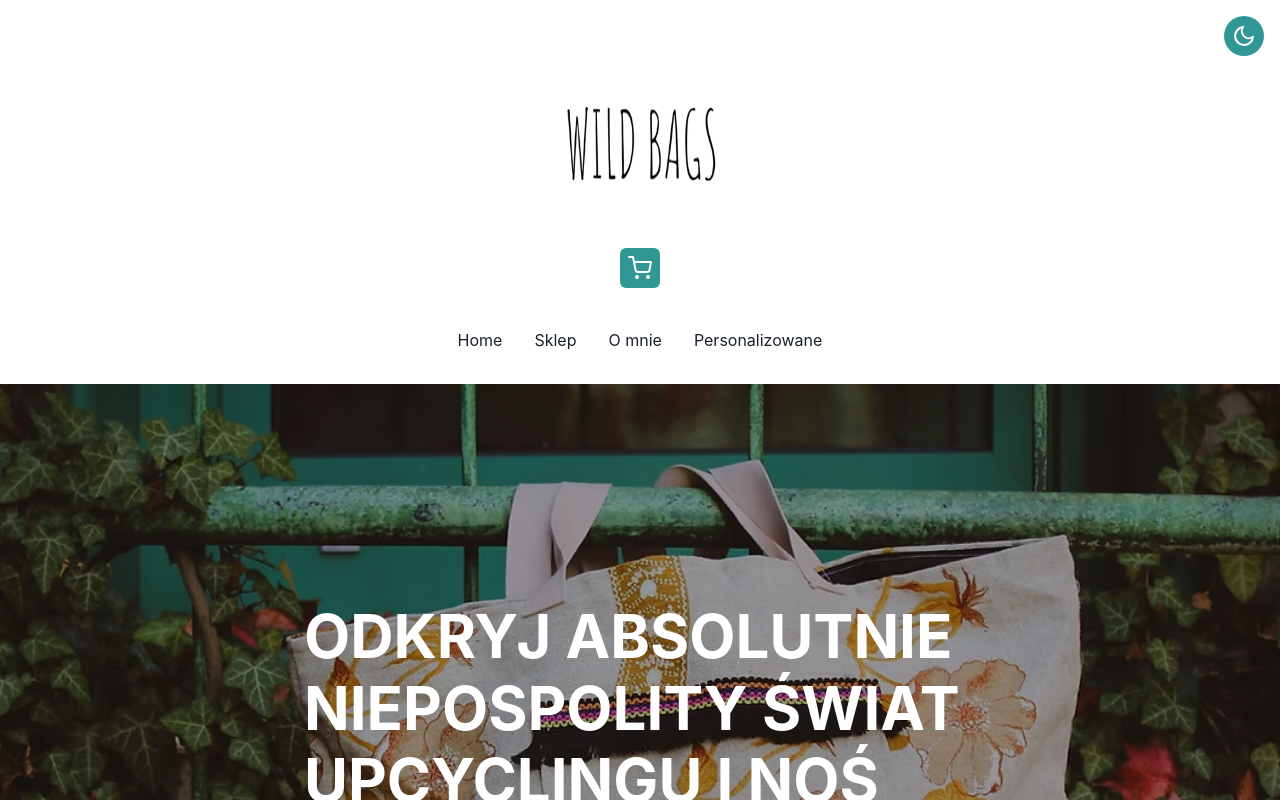
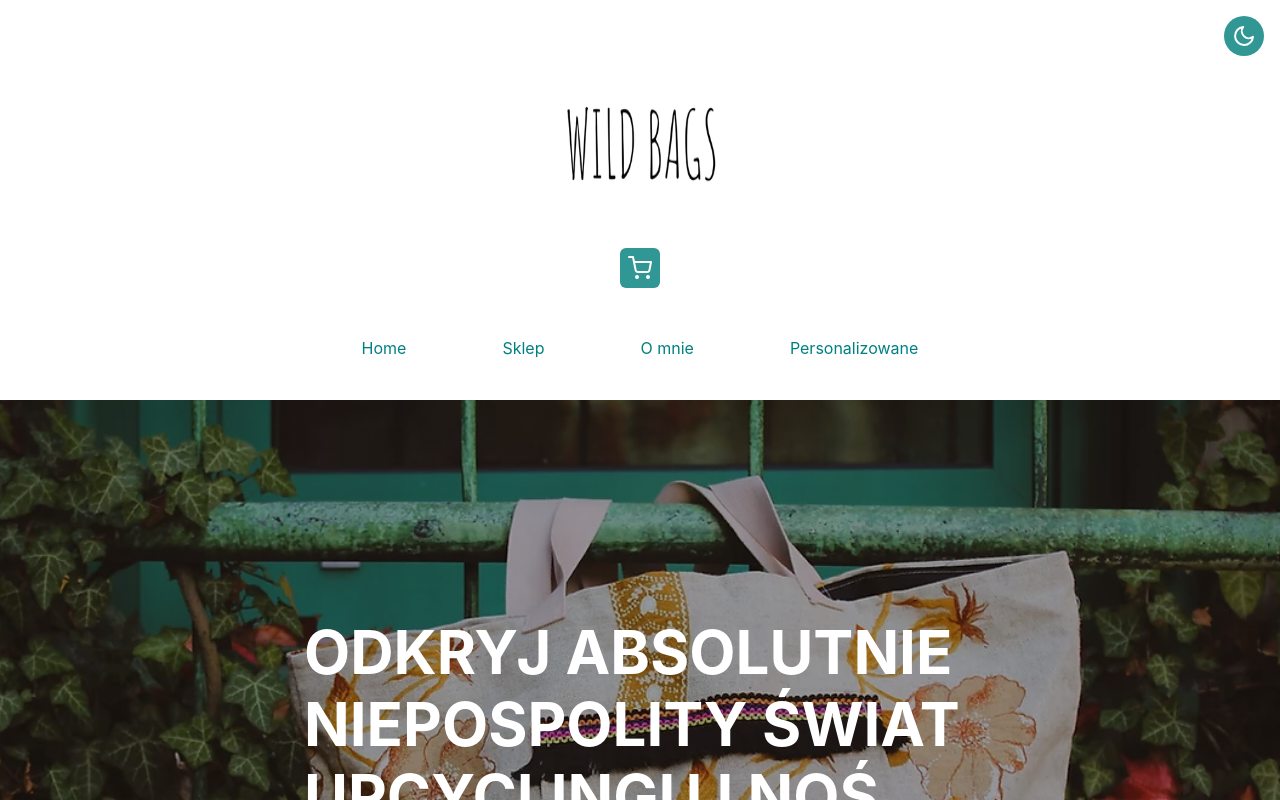
Before and after one commit to antek-karlsson/wildbags_1.0.2, a React (Create React App) app: page / in a window 1280 px wide. Shown: the top 800 px of the page. Built offline with nearby package versions, Linux system fonts and the light colour scheme.

Commit message:
added missing chakra Link import, updated padding values, added linear gradient bg on :hover

```diff
--- a/src/components/navigation/nav-link.sub-comp.jsx
+++ b/src/components/navigation/nav-link.sub-comp.jsx
@@ -1,5 +1,5 @@
-import { Link, Link as RRLink } from "react-router-dom";
-import { Flex } from "@chakra-ui/react";
+import { Link as RRLink } from "react-router-dom";
+import { Flex, Link } from "@chakra-ui/react";
 
 const NavLink = ({ to, label }) => {
   return (
@@ -7,12 +7,13 @@ const NavLink = ({ to, label }) => {
       <Link
         as={RRLink}
         to={to}
-        px={2}
-        py={1}
+        px={8}
+        py={2}
+        borderRadius={"lg"}
         color={"teal"}
         _hover={{
           color: "white",
-          bg: "teal",
+          bg: "linear-gradient(45deg, rgba(49,151,149,1) 0%, rgba(255,255,255,1) 100%)",
         }}
       >
         {label}
```
